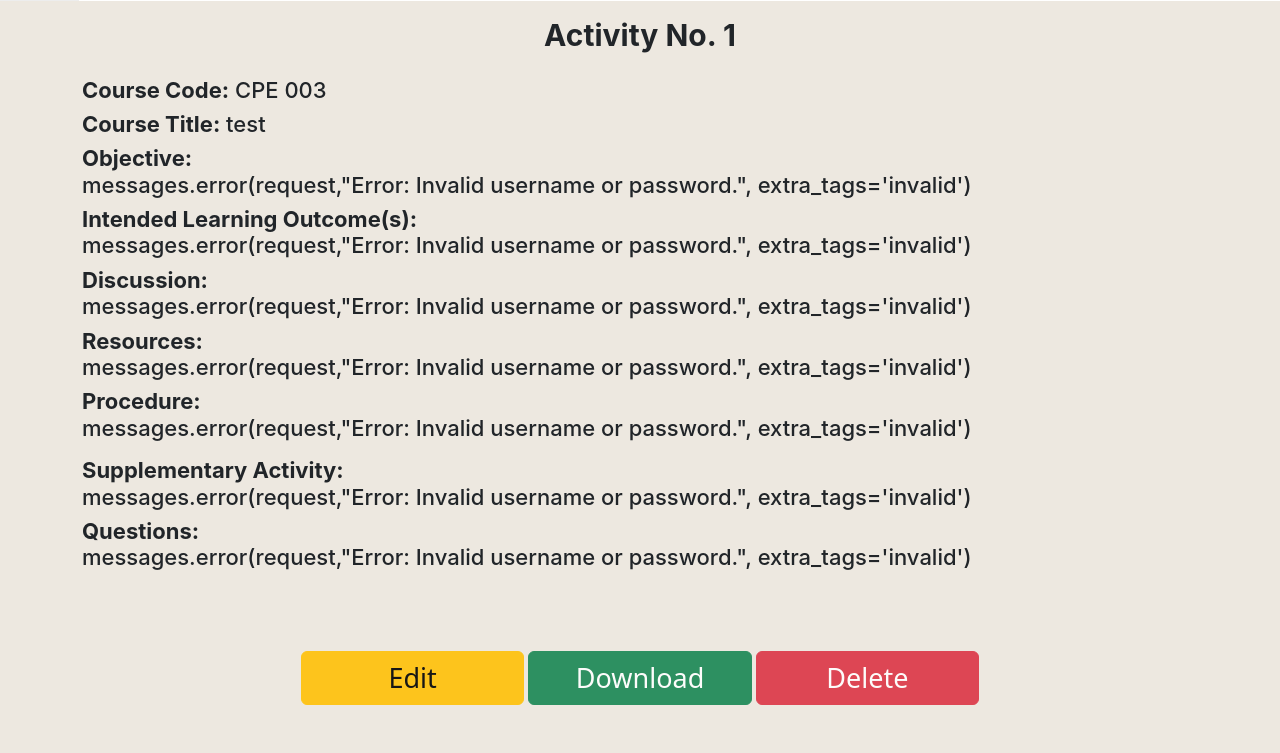
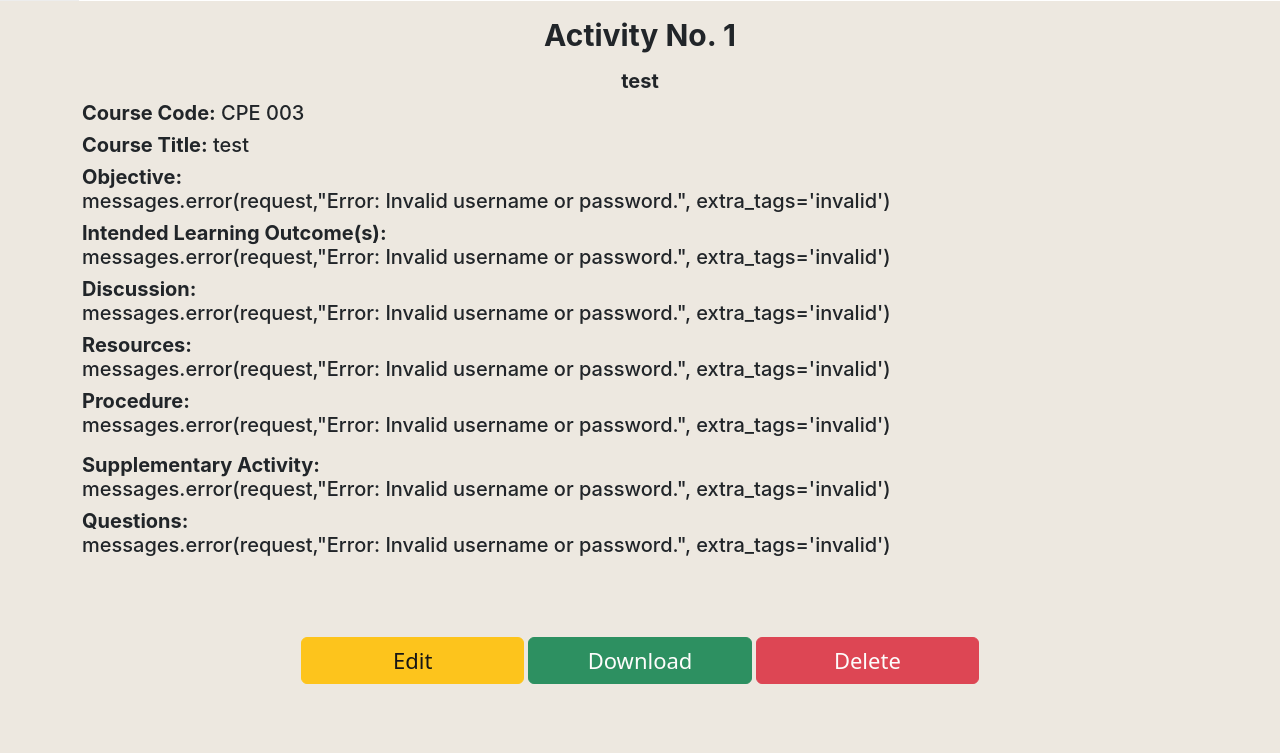
Before and after one commit to qrpesblaca-cpe/CPE41S3_LabManualMaker, a Django app: page /home/view/3/ in a window 1280 px wide. Shown: the part 53-806 px from the top of the page. After the commit the page ends 737 px from the top, so only its background shows below. Run offline with Django 4.2, Linux system fonts and the light colour scheme; a user stored in the database is signed in; data comes from the database, SQL or seed files in the repository; both versions use the stored data as it was after the commit; some libraries are stand-ins or nearby versions.

Commit message:
Minor changes.

```diff
--- a/lago/main/templates/main/about.html
+++ b/lago/main/templates/main/about.html
@@ -15,6 +15,7 @@
 <div class="container-about">
     <div class="header">
         <h1 style="font-size:40px;font-family:'Inter', sans-serif;"><b><b>LAGO</b></b> Team</h1>
+        <h1 style="font-size:16px;font-family:'Inter', sans-serif;">Software Design Adviser: Dr. Jonathan V. Taylar</h1>
     </div>
     <div class="sub-container">
         <div class="teams">
--- a/lago/main/templates/main/home.html
+++ b/lago/main/templates/main/home.html
@@ -16,7 +16,6 @@
       <button class="btnwarning btn-xl" type="button" style="font-size:27px" onclick = "location.href='/home/insert'">Create a Laboratory Manual</button>
       <br><br>&nbsp;&nbsp;&nbsp;&nbsp;&nbsp;&nbsp;&nbsp;&nbsp;&nbsp;&nbsp;&nbsp;&nbsp;
       <button class="btn btn-secondary btn-xl" type="button" style="font-size:27px" onclick = "location.href='/home/view'">Open an Existing Manual</button>
-
     </div>
   </div>
 {% endblock %}
--- a/lago/main/templates/main/preview.html
+++ b/lago/main/templates/main/preview.html
@@ -15,22 +15,22 @@
     <div class = "container">
         <div class = "row">
             <p><h1 style="text-align:center; font-size:30px;font-family:'Inter', sans-serif; margin-bottom:0" ><b>Activity No. {{ object.act_no }}</b></h1></p>
-            <h1 style="text-align:center; font-size:22px;font-family:'Inter', sans-serif;" ><b>{{ lab.lab_title }}</b></h1>
+            <h1 style="text-align:center; font-size:20px;font-family:'Inter', sans-serif;" ><b>{{ object.lab_title }}</b></h1>
             <div class="col">
 
                 <div id = "heading", name = "heading" >
-                    <h1 style="text-align:justify; font-size:22px;font-family:'Inter', sans-serif;margin-bottom:10;" ><b>Course Code:</b> {{ object.course_code }}</h1>
-                    <h1 style="text-align:justify; font-size:22px;font-family:'Inter', sans-serif;margin-bottom:10;" ><b>Course Title:</b> {{ object.lab_title }}</h1>
+                    <h1 style="text-align:justify; font-size:20px;font-family:'Inter', sans-serif;margin-bottom:10;" ><b>Course Code:</b> {{ object.course_code }}</h1>
+                    <h1 style="text-align:justify; font-size:20px;font-family:'Inter', sans-serif;margin-bottom:10;" ><b>Course Title:</b> {{ object.lab_title }}</h1>
                 </div>
 
                 <div id = "content", name = "content" >
-                    <h1 style="text-align:justify; font-size:22px;font-family:'Inter', sans-serif;margin-bottom:10;" ><b>Objective:<br></b> {{ object.objective }}</h1>
-                    <h1 style="text-align:justify; font-size:22px;font-family:'Inter', sans-serif;margin-bottom:10;" ><b>Intended Learning Outcome(s):<br></b> {{ object.ilos }}</h1>
-                    <h1 style="text-align:justify; font-size:22px;font-family:'Inter', sans-serif;margin-bottom:10;" ><b>Discussion:<br></b> {{ object.discussion }}</h1>
-                    <h1 style="text-align:justify; font-size:22px;font-family:'Inter', sans-serif;margin-bottom:10;" ><b>Resources:<br></b> {{ object.res }}</h1>
-                    <h1 style="text-align:justify; font-size:22px;font-family:'Inter', sans-serif;margin-bottom:10;" ><b>Procedure:<br></b> {{ object.procedures|safe }}</h1>
-                    <h1 style="text-align:justify; font-size:22px;font-family:'Inter', sans-serif;margin-bottom:10;" ><b>Supplementary Activity:<br></b> {{ object.supplementary }}</h1>
-                    <h1 style="text-align:justify; font-size:22px;font-family:'Inter', sans-serif;margin-bottom:10;" ><b>Questions:<br></b> {{ object.questions }}</h1>
+                    <h1 style="text-align:justify; font-size:20px;font-family:'Inter', sans-serif;margin-bottom:10;" ><b>Objective:<br></b> {{ object.objective }}</h1>
+                    <h1 style="text-align:justify; font-size:20px;font-family:'Inter', sans-serif;margin-bottom:10;" ><b>Intended Learning Outcome(s):<br></b> {{ object.ilos }}</h1>
+                    <h1 style="text-align:justify; font-size:20px;font-family:'Inter', sans-serif;margin-bottom:10;" ><b>Discussion:<br></b> {{ object.discussion }}</h1>
+                    <h1 style="text-align:justify; font-size:20px;font-family:'Inter', sans-serif;margin-bottom:10;" ><b>Resources:<br></b> {{ object.res }}</h1>
+                    <h1 style="text-align:justify; font-size:20px;font-family:'Inter', sans-serif;margin-bottom:10;" ><b>Procedure:<br></b> {{ object.procedures|safe }}</h1>
+                    <h1 style="text-align:justify; font-size:20px;font-family:'Inter', sans-serif;margin-bottom:10;" ><b>Supplementary Activity:<br></b> {{ object.supplementary }}</h1>
+                    <h1 style="text-align:justify; font-size:20px;font-family:'Inter', sans-serif;margin-bottom:10;" ><b>Questions:<br></b> {{ object.questions }}</h1>
                 </div>
 
             </div>
@@ -38,9 +38,9 @@
 
         <br><br><br>
         <div class="center">
-            <button class="btn btn-warning btn-md" type="button" style="font-size:27px" onclick = "location.href='./update'">Edit</button>
-            <button class="btn btn-success btn-md" type="button" style="font-size:27px" onclick = "location.href='./download/'">Download</button>
-            <button class="btn btn-danger btn-md" type="button" style="font-size:27px" onclick="document.getElementById('id02').style.display='block'">Delete</button>
+            <button class="btn btn-warning btn-md" type="button" style="font-size:22px" onclick = "location.href='./update'">Edit</button>
+            <button class="btn btn-success btn-md" type="button" style="font-size:22px" onclick = "location.href='./download/'">Download</button>
+            <button class="btn btn-danger btn-md" type="button" style="font-size:22px" onclick="document.getElementById('id02').style.display='block'">Delete</button>
         </div>
         <br><br>
      </div>
--- a/lago/main/templates/main/view.html
+++ b/lago/main/templates/main/view.html
@@ -15,6 +15,7 @@
   <h1 style="text-align:center">Laboratory Manuals</h1><br>
   <!--display created lab manual-->
   <div class="row">
+    &nbsp;&nbsp;&nbsp;
     {% for m in labmanual_list %}
     <div class="col-lg-2 col-md-6 col-sm-12 pb-4">
       <div class="card h-100 p-4">
--- a/lago/main/views.py
+++ b/lago/main/views.py
@@ -37,6 +37,7 @@ def update(request, pk):
     form = LabManualForm(request.POST or None,instance=lab)
     if form.is_valid():
         form.save()
+        messages.success(request,"Laboratory manual updated successfully!", extra_tags='invalid')
         return redirect('/home/view/')
     return render(request, 'main/update.html',{'form':form})
 
@@ -220,4 +221,5 @@ def getLab(id):
 # -----------------------------
 def deleteLab(request,id):
     labmanual.objects.filter(id=id).delete()
+    messages.success(request,"Successfully deleted!", extra_tags='invalid')
     return redirect("/home/view/")
```
Also changed, not shown: lago/db.sqlite3.
